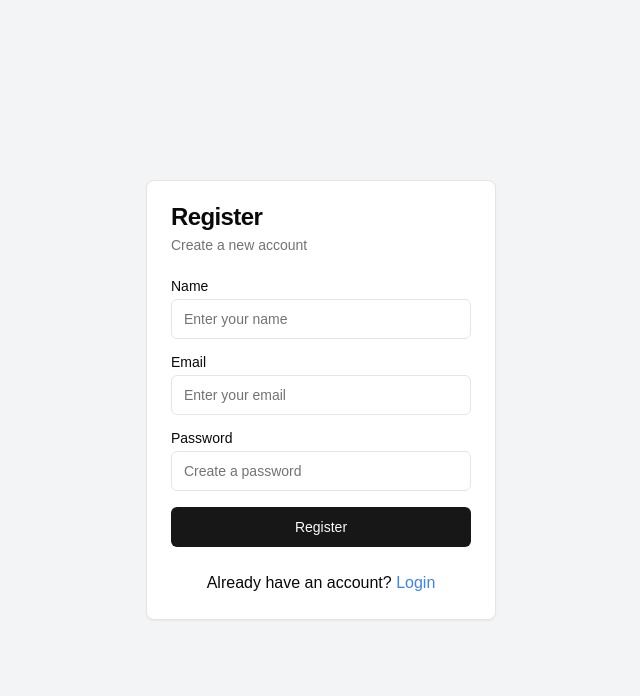
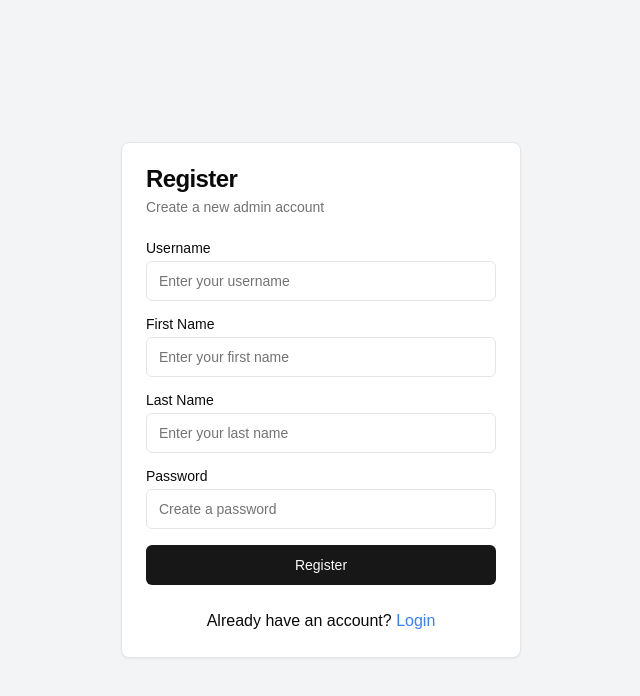
Before and after one commit to VetHere/vethere-web, a Next.js app: page /register in a window 1280 px wide. Shown: the top 696 px of the page, without its empty margins (319-959 px from the left). Built offline with nearby package versions, Linux system fonts and the light colour scheme.

Commit message:
feat: add login and register for admin

```diff
--- a/app/login/page.tsx
+++ b/app/login/page.tsx
@@ -16,16 +16,40 @@ import {
 import Link from "next/link";
 
 export default function LoginPage() {
-  const [email, setEmail] = useState("");
+  const [username, setUsername] = useState("");
   const [password, setPassword] = useState("");
+  const [error, setError] = useState("");
   const router = useRouter();
 
-  const handleSubmit = (e: React.FormEvent) => {
+  const handleSubmit = async (e: React.FormEvent) => {
     e.preventDefault();
-    // Here you would typically validate the credentials against your backend
-    // For this example, we'll just simulate a successful login
-    localStorage.setItem("isLoggedIn", "true");
-    router.push("/dashboard");
+
+    const payload = {
+      username,
+      password,
+    };
+
+    try {
+      const response = await fetch("api/auth/login", {
+        method: "POST",
+        headers: {
+          "Content-Type": "application/json",
+        },
+        body: JSON.stringify(payload),
+      });
+
+      if (response.ok) {
+        const result = await response.json();
+        localStorage.setItem("isLoggedIn", "true");
+        localStorage.setItem("token", result.token); // Assuming the response includes a token
+        router.push("/dashboard");
+      } else {
+        const result = await response.json();
+        setError(result.message || "Login failed");
+      }
+    } catch (err) {
+      setError("Failed to connect to the server");
+    }
   };
 
   return (
@@ -41,13 +65,12 @@ export default function LoginPage() {
           <form onSubmit={handleSubmit}>
             <div className="grid w-full items-center gap-4">
               <div className="flex flex-col space-y-1.5">
-                <Label htmlFor="email">Email</Label>
+                <Label htmlFor="username">Username</Label>
                 <Input
-                  id="email"
-                  type="email"
-                  placeholder="Enter your email"
-                  value={email}
-                  onChange={(e) => setEmail(e.target.value)}
+                  id="username"
+                  placeholder="Enter your username"
+                  value={username}
+                  onChange={(e) => setUsername(e.target.value)}
                   required
                 />
               </div>
@@ -63,6 +86,7 @@ export default function LoginPage() {
                 />
               </div>
             </div>
+            {error && <p className="text-red-500 text-sm mt-2">{error}</p>}
             <Button className="w-full mt-4" type="submit">
               Login
             </Button>
--- a/app/register/page.tsx
+++ b/app/register/page.tsx
@@ -16,47 +16,81 @@ import {
 import Link from "next/link";
 
 export default function RegisterPage() {
-  const [name, setName] = useState("");
-  const [email, setEmail] = useState("");
+  const [username, setUsername] = useState("");
+  const [firstName, setFirstName] = useState("");
+  const [lastName, setLastName] = useState("");
   const [password, setPassword] = useState("");
+  const [error, setError] = useState("");
   const router = useRouter();
 
-  const handleSubmit = (e: React.FormEvent) => {
+  const handleSubmit = async (e: React.FormEvent) => {
     e.preventDefault();
-    // Here you would typically send the registration data to your backend
-    // For this example, we'll just simulate a successful registration
-    localStorage.setItem("isLoggedIn", "true");
-    router.push("/dashboard");
+
+    const payload = {
+      username,
+      first_name: firstName,
+      last_name: lastName,
+      password,
+    };
+
+    try {
+      const response = await fetch("api/auth/admin/register", {
+        method: "POST",
+        headers: {
+          "Content-Type": "application/json",
+        },
+        body: JSON.stringify(payload),
+      });
+
+      if (response.ok) {
+        localStorage.setItem("isLoggedIn", "true");
+        router.push("/dashboard");
+      } else {
+        const result = await response.json();
+        setError(result.message || "Registration failed");
+      }
+    } catch (err) {
+      setError("Failed to connect to the server");
+    }
   };
 
   return (
     <div className="flex items-center justify-center min-h-screen bg-gray-100">
-      <Card className="w-[350px]">
+      <Card className="w-[400px]">
         <CardHeader>
           <CardTitle>Register</CardTitle>
-          <CardDescription>Create a new account</CardDescription>
+          <CardDescription>Create a new admin account</CardDescription>
         </CardHeader>
         <CardContent>
           <form onSubmit={handleSubmit}>
             <div className="grid w-full items-center gap-4">
               <div className="flex flex-col space-y-1.5">
-                <Label htmlFor="name">Name</Label>
+                <Label htmlFor="username">Username</Label>
                 <Input
-                  id="name"
-                  placeholder="Enter your name"
-                  value={name}
-                  onChange={(e) => setName(e.target.value)}
+                  id="username"
+                  placeholder="Enter your username"
+                  value={username}
+                  onChange={(e) => setUsername(e.target.value)}
                   required
                 />
               </div>
               <div className="flex flex-col space-y-1.5">
-                <Label htmlFor="email">Email</Label>
+                <Label htmlFor="firstName">First Name</Label>
                 <Input
-                  id="email"
-                  type="email"
-                  placeholder="Enter your email"
-                  value={email}
-                  onChange={(e) => setEmail(e.target.value)}
+                  id="firstName"
+                  placeholder="Enter your first name"
+                  value={firstName}
+                  onChange={(e) => setFirstName(e.target.value)}
+                  required
+                />
+              </div>
+              <div className="flex flex-col space-y-1.5">
+                <Label htmlFor="lastName">Last Name</Label>
+                <Input
+                  id="lastName"
+                  placeholder="Enter your last name"
+                  value={lastName}
+                  onChange={(e) => setLastName(e.target.value)}
                   required
                 />
               </div>
@@ -72,6 +106,7 @@ export default function RegisterPage() {
                 />
               </div>
             </div>
+            {error && <p className="text-red-500 text-sm mt-2">{error}</p>}
             <Button className="w-full mt-4" type="submit">
               Register
             </Button>
```
